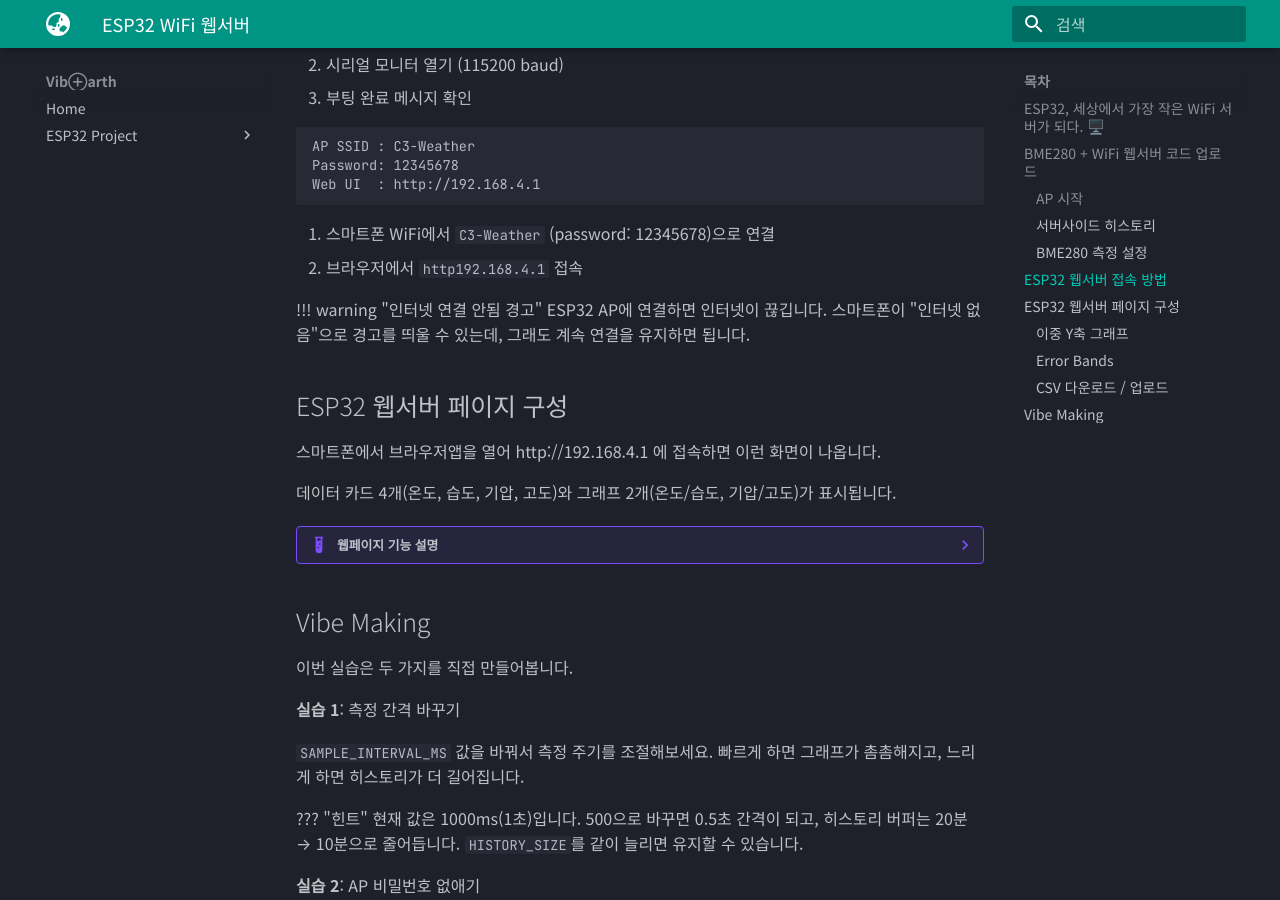
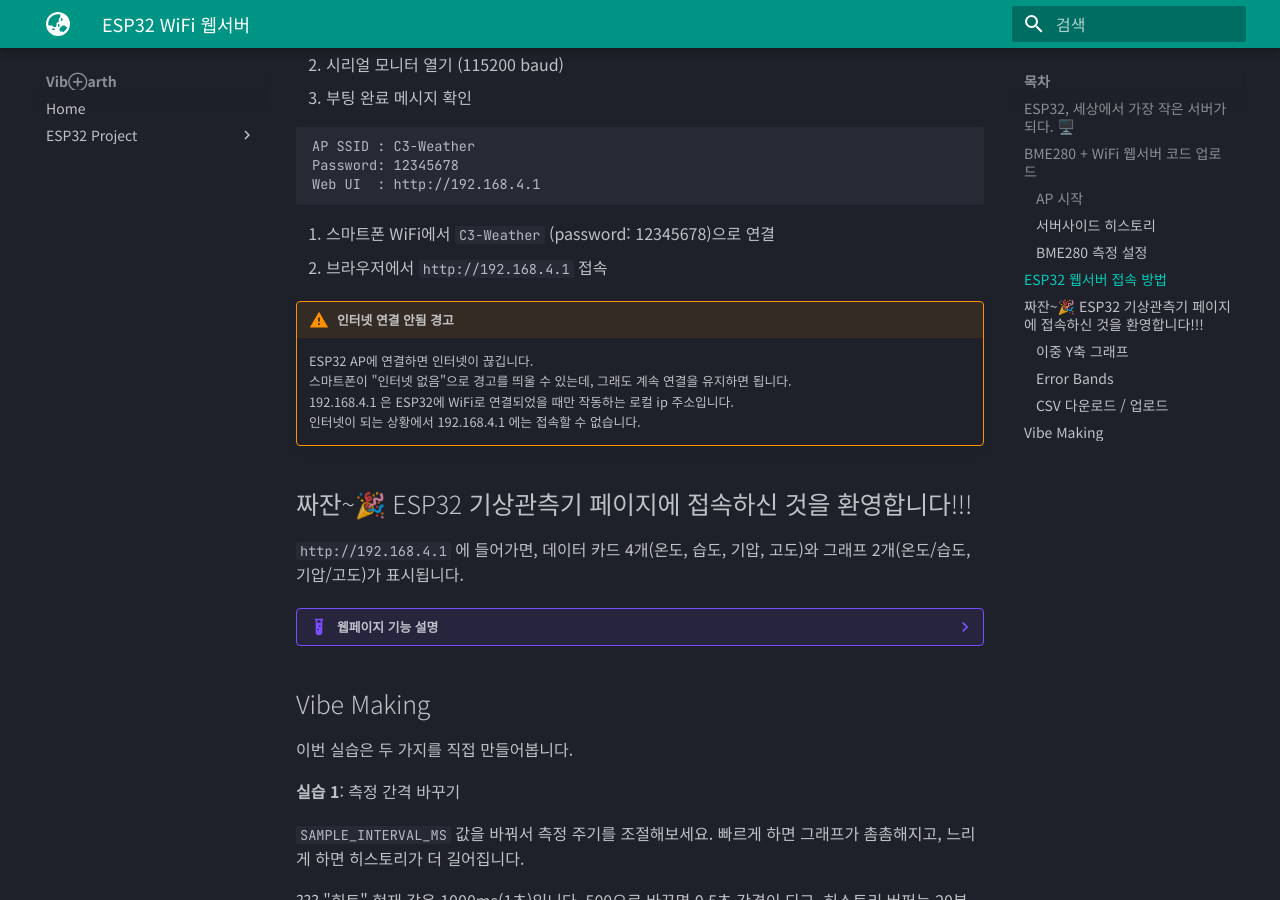
Before and after one commit to VibEarth/VibEarth.github.io, an MkDocs documentation site: the page built from docs/esp32/c3/wifi_webserver.md, in a window 1280 px wide and 900 px high, scrolled down 1252 px. Built offline with MkDocs 1.6.1 and Material for MkDocs 9.7.7, drawn with Linux system fonts in a browser that asks for light colours; some of the changed text lies outside the part shown.

Commit message:
vault backup: 2026-07-03 19:21:56

````diff
--- a/docs/esp32/c3/wifi_webserver.md
+++ b/docs/esp32/c3/wifi_webserver.md
@@ -109,17 +109,19 @@ Web UI  : http://192.168.4.1
 ```
 
 4. 스마트폰 WiFi에서 `C3-Weather` (password: 12345678)으로 연결
-5. 브라우저에서 `http192.168.4.1` 접속
+5. 브라우저에서 `http://192.168.4.1` 접속
 
-!!! warning "인터넷 연결 안됨 경고" ESP32 AP에 연결하면 인터넷이 끊깁니다. 스마트폰이 "인터넷 없음"으로 경고를 띄울 수 있는데, 그래도 계속 연결을 유지하면 됩니다.
+!!! warning "인터넷 연결 안됨 경고"
+	ESP32 AP에 연결하면 인터넷이 끊깁니다.
+	스마트폰이 "인터넷 없음"으로 경고를 띄울 수 있는데, 그래도 계속 연결을 유지하면 됩니다.
+	192.168.4.1 은 ESP32에 WiFi로 연결되었을 때만 작동하는 로컬 ip 주소입니다.
+	인터넷이 되는 상황에서 192.168.4.1 에는 접속할 수 없습니다.
 
-## ESP32 웹서버 페이지 구성
+## 짜잔~🎉 ESP32 기상관측기 페이지에 접속하신 것을 환영합니다!!!
 
-스마트폰에서 브라우저앱을 열어 http://192.168.4.1 에 접속하면 이런 화면이 나옵니다.
+`http://192.168.4.1` 에 들어가면, 데이터 카드 4개(온도, 습도, 기압, 고도)와 그래프 2개(온도/습도, 기압/고도)가 표시됩니다.
 
-<!-- 스크린샷 추가 예정 -->
 
-데이터 카드 4개(온도, 습도, 기압, 고도)와 그래프 2개(온도/습도, 기압/고도)가 표시됩니다.
 
 ??? example "웹페이지 기능 설명"
 
````
Also changed, not shown: other parts of docs/esp32/c3/wifi_webserver.md (+1 -1 lines).
